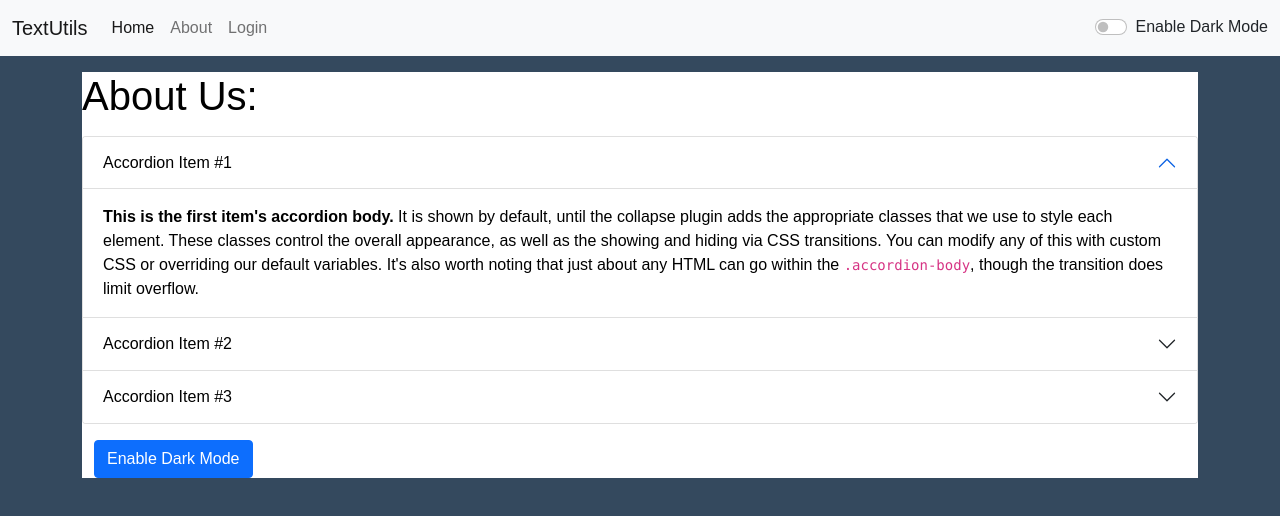
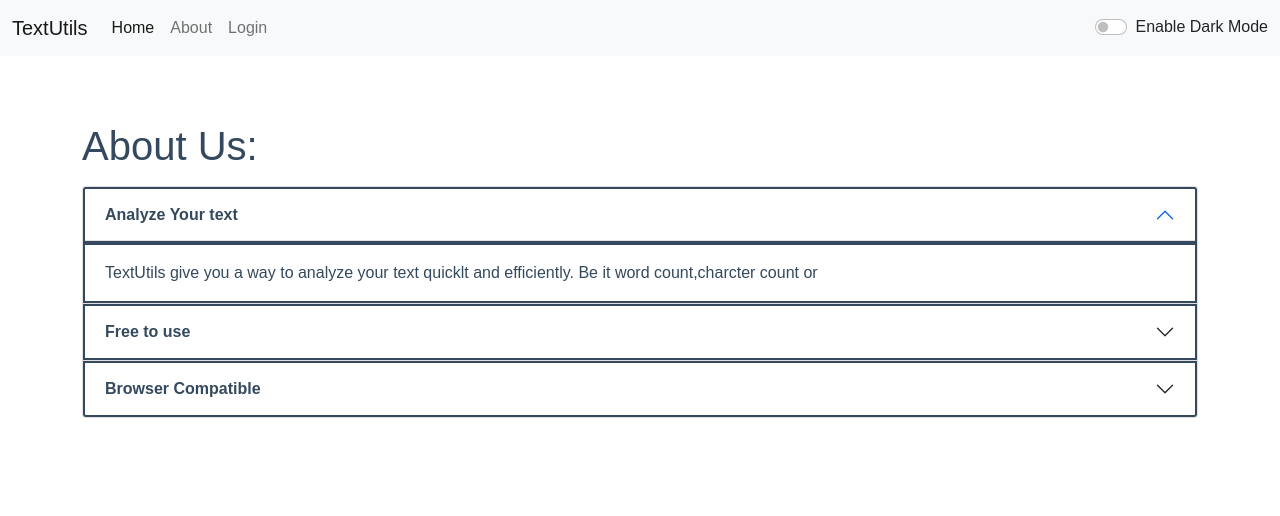
Before and after one commit to Dipendra-Jawariya/React, a React (Create React App) app in the folder textutils/: page /about in a window 1280 px wide. Shown: the top 516 px of the page. Built offline with nearby package versions, Linux system fonts and the light colour scheme.

Commit message:
Commit To track changes

```diff
--- a/textutils/public/index.html
+++ b/textutils/public/index.html
@@ -7,14 +7,14 @@
     <meta name="theme-color" content="#000000" />
     <meta
       name="description"
-      content="textUtils is a utility which can be used to manipulate your text in the way you want."
+      content="TextUtils is a utility word counter and a character counter utility which can be used to manipulate your text in the way you want.You can remove extras[ace, copy the manipulated text as well as convert your text from Uppercase to Lowercase  and Lowecase to Uppercase"
     />
     <link rel="apple-touch-icon" href="%PUBLIC_URL%/favicon-16x16.png" />
 
     <link rel="manifest" href="%PUBLIC_URL%/manifest.json" />
      <!-- Bootstrap CSS -->
      <link href="https://cdn.jsdelivr.net/npm/bootstrap@5.1.3/dist/css/bootstrap.min.css" rel="stylesheet" integrity="sha384-1BmE4kWBq78iYhFldvKuhfTAU6auU8tT94WrHftjDbrCEXSU1oBoqyl2QvZ6jIW3" crossorigin="anonymous">
-    <title>TextUtils - Home</title>
+    <title>TextUtils - Word counter | character counter | lowercase to Uppercase | Uppercase to lowercase</title>
   </head>
   <body>
     <noscript>You need to enable JavaScript to run this app.</noscript>
--- a/textutils/src/App.js
+++ b/textutils/src/App.js
@@ -6,7 +6,7 @@ import React, { useState } from "react";
 import Alert from "./Components/Alert";
 import Login from "./Components/Login";
 
-import { BrowserRouter as Router, Switch, Route, Link } from "react-router-dom";
+import { BrowserRouter as Router, Switch, Route} from "react-router-dom";
 
 function App() {
   const [mode, setmode] = useState("light"); //Wheather dark mode is enabled or not
@@ -26,7 +26,7 @@ function App() {
       setmode("dark");
       document.body.style.backgroundColor = "#34495e";
       showAlert("Dark mode has been Enabled", "success");
-      document.title = "TextUtils -Dark Mode";
+      // document.title = "TextUtils -Dark Mode";
       // setInterval(() => {
       //   document.title = "TextUtils  is Amazing Mode";
       // }, 2000);                                                    //This is just to grab attension  ans it gives worst user experience
@@ -37,7 +37,7 @@ function App() {
       setmode("light"); //we cannot  not define set variable with the assignment operator
       document.body.style.backgroundColor = "white";
       showAlert("Light mode has been Enabled", "success");
-      document.title = "TextUtils -Light Mode";
+      // document.title = "TextUtils -Light Mode";
     }
   };
   return (
@@ -49,18 +49,18 @@ function App() {
         <div className="container my-3">
           <Switch>
             <Route exact path="/about">
-              <About />
+              <About  mode={mode}/>
             </Route>
             <Route exact path="/">
               <Textform
                 showAlert={showAlert}
-                heading="Enter text in here to analyze"
+                heading="Try TextUtils - Word Counter,Character Counter ,Remove extra Spaces"
                 mode={mode}
               />
             </Route>
             <Route exact path="/Login">
-            <Login />
-          </Route>
+              <Login />
+            </Route>
           </Switch>
 
         </div>
--- a/textutils/src/Components/About.js
+++ b/textutils/src/Components/About.js
@@ -1,36 +1,21 @@
 import React, { useState } from "react";
 import "./myStyle.css";
 
-export default function About() {
-  const [myStyle, setmyStyle] = useState({
-    color: "black", //myStyle is a javascript object
-    backgroundColor: "white",//here we are having the intial state of the app ,this are the initial properties
-  });
+export default function About(props) {
+  // const [myStyle, setmyStyle] = useState({
+  //   color: "black", //myStyle is a javascript object
+  //   backgroundColor: "white", //here we are having the intial state of the app ,this are the initial properties
+  // });
 
-  const [btntext, setbtntext] = useState("Enable Dark Mode")
-
-  const toggleStyle = () => {
-    if (myStyle.color === "white") {
-      setmyStyle({
-        color:"black",
-        backgroundColor: "white",
-      });
-      setbtntext("Enable Dark Mode")
-    }
-    else{
-      setmyStyle({
-        color:'white',
-        backgroundColor:'black',
-        // border:'1px solid white',
-        padding:'5px',
-        border: '2px solid #3498db'
-      })
-      setbtntext("Enable light Mode")
-    }
-  };
+  let myStyle = {
+    color:props.mode ==='dark'?'white':'#34495e',
+    backgroundColor:props.mode ==='dark'?'#34495e':'white' ,
+    border:'2px solid',
+    borderColor:props.mode==='dark'?'white':'#34495e'
+  }
 
   return (
-    <div className="Container" style={myStyle}>
+    <div className="Container" style={{color:props.mode ==='dark'?'white':'#34495e'}}>
       <h1 className="my-3">About Us:</h1>
       <div className="accordion" id="accordionExample">
         <div className="accordion-item">
@@ -44,7 +29,7 @@ export default function About() {
               aria-expanded="true"
               aria-controls="collapseOne"
             >
-              Accordion Item #1
+              <strong> Analyze Your text </strong>
             </button>
           </h2>
           <div
@@ -54,14 +39,8 @@ export default function About() {
             data-bs-parent="#accordionExample"
           >
             <div className="accordion-body" style={myStyle}>
-              <strong>This is the first item's accordion body.</strong> It is
-              shown by default, until the collapse plugin adds the appropriate
-              classes that we use to style each element. These classes control
-              the overall appearance, as well as the showing and hiding via CSS
-              transitions. You can modify any of this with custom CSS or
-              overriding our default variables. It's also worth noting that just
-              about any HTML can go within the <code>.accordion-body</code>,
-              though the transition does limit overflow.
+              TextUtils give you a way to analyze your text quicklt and
+              efficiently. Be it word count,charcter count or
             </div>
           </div>
         </div>
@@ -76,7 +55,7 @@ export default function About() {
               aria-expanded="false"
               aria-controls="collapseTwo"
             >
-              Accordion Item #2
+              <strong> Free to use </strong>
             </button>
           </h2>
           <div
@@ -86,14 +65,10 @@ export default function About() {
             data-bs-parent="#accordionExample"
           >
             <div className="accordion-body" style={myStyle}>
-              <strong>This is the second item's accordion body.</strong> It is
-              hidden by default, until the collapse plugin adds the appropriate
-              classes that we use to style each element. These classes control
-              the overall appearance, as well as the showing and hiding via CSS
-              transitions. You can modify any of this with custom CSS or
-              overriding our default variables. It's also worth noting that just
-              about any HTML can go within the <code>.accordion-body</code>,
-              though the transition does limit overflow.
+              TextUtils is a free charcter coumter tool that provides instant
+              character coumt & word count statistics for a given text.TextUtils
+              repots the number of words and character.Thus it is suitavle for
+              writing text with word/character limit.
             </div>
           </div>
         </div>
@@ -108,7 +83,7 @@ export default function About() {
               aria-expanded="false"
               aria-controls="collapseThree"
             >
-              Accordion Item #3
+              <strong> Browser Compatible </strong>
             </button>
           </h2>
           <div
@@ -118,23 +93,16 @@ export default function About() {
             data-bs-parent="#accordionExample"
           >
             <div className="accordion-body" style={myStyle}>
-              <strong>This is the third item's accordion body.</strong> It is
-              hidden by default, until the collapse plugin adds the appropriate
-              classthat we use to style each element. These classes control the
-              overall appearance, as well as the showing and hiding via CSS
-              transitions. You can modify any of this with custom CSS or
-              overriding our default variables. It's also worth noting that just
-              about any HTML can go within the <code>.accordion-body</code>,
-              though the transition does limit overflow.
+              This word counter software works in any web browser such as
+              Chrome,Firefox,Internet Explorer, safari for a given
+              text.TextUtils reports the number of words and character.Thos it
+              is suitable for writing text with word/character limit.It suit to
+              count characters in facebook,blog, excel ,document,pfg
+              document,essats,etc.
             </div>
           </div>
         </div>
       </div>
-      <div className="container my-3">
-        <button type="button" onClick={toggleStyle} className="btn btn-primary">
-         {btntext}
-        </button>
-      </div>
     </div>
   );
 }
--- a/textutils/src/Components/Alert.js
+++ b/textutils/src/Components/Alert.js
@@ -3,16 +3,19 @@ import React from "react";
 export default function Alert(props) {
   const capitalize = (word) => {
     const lower = word.toLowerCase();
-    return lower.charAt(0).toUpperCase() +lower.slice(1);
+    return lower.charAt(0).toUpperCase() + lower.slice(1);
   };
   return (
-    props.alert && (
-      <div
-        className={`alert alert-${props.alert.type} alert-dismissible fade show`}
-        role="alert"
-      >
-        <strong>{capitalize( props.alert.type)}</strong> :{props.alert.msg}
-      </div>
-    )
+    <div style={{ height: "50px" }}>
+      {/* with the help of this we r able to not shift the  layout bczz of the alert msg */}
+      {props.alert && (
+        <div
+          className={`alert alert-${props.alert.type} alert-dismissible fade show`}
+          role="alert"
+        >
+          <strong>{capitalize(props.alert.type)}</strong> :{props.alert.msg}
+        </div>
+      )}
+    </div>
   );
 }
--- a/textutils/src/Components/myStyle.css
+++ b/textutils/src/Components/myStyle.css
@@ -2,7 +2,7 @@ body {
     margin: 0;
     padding: 0;
     font-family: sans-serif;
-    background: #34495e;
+    /* background: #34495e; */
 }
 
 .box h1 {
@@ -66,10 +66,10 @@ body {
 }
 
 .accordion-item:hover{
-    border: 2px solid #2ecc71;
+    border: 2px solid blanchedalmond;
 }
 
 
 .form-control{
-    border: 2px solid #2ecc71;
+    border: 2px solid #3d4741;
 }
```
Also changed, not shown: textutils/src/Components/Login.js (+2 -25 lines), textutils/src/Components/Textform.js (+14 -12 lines).
